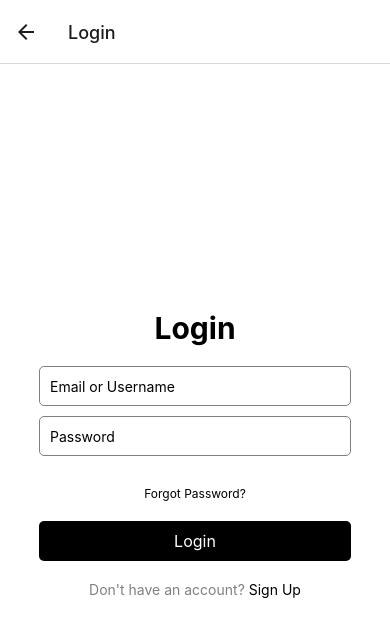
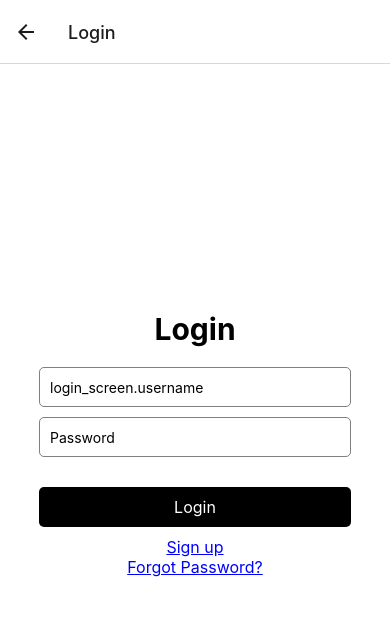
Before and after one commit to sunskywalk/Proiect-colectiv, a React Native app: screen /Login in a window 390 px wide. Shown: the top 636 px of the page. Built offline with nearby package versions, Linux system fonts and the light colour scheme.

Commit message:
Add files via upload

```diff
--- /dev/null
+++ b/src/screens/ChangePasswordScreen.js
@@ -0,0 +1,107 @@
+import React, { useState } from 'react';
+import { SafeAreaView, StyleSheet, Text, TextInput, View, Pressable } from 'react-native';
+import { useTranslation } from 'react-i18next';
+import { changePassword } from '../services/authService';
+
+export default function ChangePasswordScreen({ navigation }) {
+    const [oldPassword, setOldPassword] = useState('');
+    const [newPassword, setNewPassword] = useState('');
+    const [confirmPassword, setConfirmPassword] = useState('');
+    const { t } = useTranslation();
+
+    const handleChangePassword = async () => {
+        if (newPassword !== confirmPassword) {
+            alert(t('change_password_screen.passwords_do_not_match'));
+            return;
+        }
+        try {
+            const token = 'Bearer your_jwt_token'; // You should get this token from your login state
+            await changePassword(token, oldPassword, newPassword);
+            alert(t('change_password_screen.password_changed'));
+            navigation.navigate('Login');
+        } catch (error) {
+            alert(t('change_password_screen.change_failed'));
+        }
+    };
+
+    return (
+        <SafeAreaView style={styles.container}>
+            <Text style={styles.title}>{t('Change Password')}</Text>
+            <View style={styles.inputView}>
+                <TextInput
+                    style={styles.input}
+                    placeholder={t('change_password_screen.old_password')}
+                    secureTextEntry
+                    autoCorrect={false}
+                    autoCapitalize='none'
+                    value={oldPassword}
+                    onChangeText={setOldPassword}
+                />
+                <TextInput
+                    style={styles.input}
+                    placeholder={t('change_password_screen.new_password')}
+                    secureTextEntry
+                    autoCorrect={false}
+                    autoCapitalize='none'
+                    value={newPassword}
+                    onChangeText={setNewPassword}
+                />
+                <TextInput
+                    style={styles.input}
+                    placeholder={t('change_password_screen.confirm_password')}
+                    secureTextEntry
+                    autoCorrect={false}
+                    autoCapitalize='none'
+                    value={confirmPassword}
+                    onChangeText={setConfirmPassword}
+                />
+            </View>
+            <View style={styles.buttonView}>
+                <Pressable style={styles.button} onPress={handleChangePassword}>
+                    <Text style={styles.buttonText}>{t('Change Password')}</Text>
+                </Pressable>
+            </View>
+        </SafeAreaView>
+    );
+}
+
+const styles = StyleSheet.create({
+    container: {
+        flex: 1,
+        justifyContent: 'center',
+        alignItems: 'center',
+        backgroundColor: '#fff',
+    },
+    title: {
+        fontSize: 30,
+        fontWeight: 'bold',
+        marginBottom: 20,
+    },
+    inputView: {
+        width: '80%',
+        marginBottom: 20,
+    },
+    input: {
+        height: 40,
+        borderColor: 'gray',
+        borderWidth: 1,
+        borderRadius: 5,
+        marginBottom: 10,
+        paddingHorizontal: 10,
+    },
+    buttonView: {
+        width: '80%',
+        marginBottom: 20,
+    },
+    button: {
+        backgroundColor: 'black',
+        height: 40,
+        borderRadius: 5,
+        justifyContent: 'center',
+        alignItems: 'center',
+    },
+    buttonText: {
+        color: '#fff',
+        fontSize: 16,
+    },
+});
--- a/src/screens/LoginScreen.js
+++ b/src/screens/LoginScreen.js
@@ -1,13 +1,23 @@
-import React from 'react';
-import { SafeAreaView, StyleSheet, Text, TextInput, View, Pressable } from 'react-native';
-import { useTranslation } from 'react-i18next'; // Importă hook-ul useTranslation
+import React, { useState } from 'react';
+import { SafeAreaView, StyleSheet, Text, TextInput, View, Pressable, TouchableOpacity } from 'react-native';
+import { useTranslation } from 'react-i18next';
+import { login } from '../services/authService';
 
-export default function LoginForm({ navigation }) {
-    const { t } = useTranslation(); // Folosește hook-ul useTranslation
+export default function LoginScreen({ navigation }) {
+    const [username, setUsername] = useState('');
+    const [password, setPassword] = useState('');
+    const { t } = useTranslation();
 
-    const handleSignUp = () => {
-        // Navigate to SignupScreen.js
-        navigation.navigate('Signup');
+    const handleLogin = async () => {
+        try {
+            const response = await login(username, password);
+            // Save token and navigate to Home screen
+            // For example, you can save the token in AsyncStorage or in a state management library
+            alert(t('login_screen.login_successful'));
+            navigation.navigate('Home');
+        } catch (error) {
+            alert(t('login_screen.login_failed'));
+        }
     };
 
     return (
@@ -16,9 +26,11 @@ export default function LoginForm({ navigation }) {
             <View style={styles.inputView}>
                 <TextInput
                     style={styles.input}
-                    placeholder={t('login_screen.email_or_username')}
+                    placeholder={t('login_screen.username')}
                     autoCorrect={false}
                     autoCapitalize='none'
+                    value={username}
+                    onChangeText={setUsername}
                 />
                 <TextInput
                     style={styles.input}
@@ -26,22 +38,21 @@ export default function LoginForm({ navigation }) {
                     secureTextEntry
                     autoCorrect={false}
                     autoCapitalize='none'
+                    value={password}
+                    onChangeText={setPassword}
                 />
             </View>
-            <Pressable onPress={() => alert(t('login_screen.forgot_password'))}>
-                <Text style={styles.forgetText}>{t('login_screen.forgot_password')}</Text>
-            </Pressable>
             <View style={styles.buttonView}>
-                <Pressable style={styles.button} onPress={() => alert(t('login_screen.login_successful'))}>
+                <Pressable style={styles.button} onPress={handleLogin}>
                     <Text style={styles.buttonText}>{t('login_screen.login')}</Text>
                 </Pressable>
+                <TouchableOpacity onPress={() => navigation.navigate('Signup')}>
+                    <Text style={styles.linkText}>{t('Sign up')}</Text>
+                </TouchableOpacity>
+                <TouchableOpacity onPress={() => navigation.navigate('ChangePassword')}>
+                    <Text style={styles.linkText}>{t('login_screen.forgot_password')}</Text>
+                </TouchableOpacity>
             </View>
-            <Text style={styles.footerText}>
-                {t('login_screen.no_account')}
-                <Pressable onPress={handleSignUp}>
-                    <Text style={styles.signup}> {t('login_screen.sign_up')}</Text>
-                </Pressable>
-            </Text>
         </SafeAreaView>
     );
 }
@@ -70,14 +81,10 @@ const styles = StyleSheet.create({
         marginBottom: 10,
         paddingHorizontal: 10,
     },
-    forgetText: {
-        fontSize: 12,
-        color: 'black',
-        marginBottom: 20,
-    },
     buttonView: {
         width: '80%',
         marginBottom: 20,
+        alignItems: 'center',
     },
     button: {
         backgroundColor: 'black',
@@ -85,16 +92,16 @@ const styles = StyleSheet.create({
         borderRadius: 5,
         justifyContent: 'center',
         alignItems: 'center',
+        marginBottom: 10,
+        width: '100%',
     },
     buttonText: {
         color: '#fff',
         fontSize: 16,
     },
-    footerText: {
-        fontSize: 14,
-        color: 'gray',
-    },
-    signup: {
-        color: 'black',
+    linkText: {
+        color: 'blue',
+        fontSize: 16,
+        textDecorationLine: 'underline',
     },
 });
--- a/src/screens/SignupScreen.js
+++ b/src/screens/SignupScreen.js
@@ -1,19 +1,28 @@
 import React, { useState } from 'react';
 import { SafeAreaView, StyleSheet, Text, TextInput, View, Pressable } from 'react-native';
-import { useTranslation } from 'react-i18next'; // Importă hook-ul useTranslation
+import { useTranslation } from 'react-i18next';
+import { register } from '../services/authService';
 
 export default function SignupScreen({ navigation }) {
+    const [email, setEmail] = useState('');
+    const [username, setUsername] = useState('');
     const [password, setPassword] = useState('');
     const [confirmPassword, setConfirmPassword] = useState('');
-    const { t } = useTranslation(); // Folosește hook-ul useTranslation
+    const { t } = useTranslation();
 
-    const handleCreateAccount = () => {
+    const handleCreateAccount = async () => {
         if (password !== confirmPassword) {
-            alert(t('signup_screen.passwords_do_not_match')); // Mesaj de eroare tradus
+            alert(t('signup_screen.passwords_do_not_match'));
             return;
         }
-        // Handle account creation logic
-        alert(t('signup_screen.account_created')); // Mesaj de succes tradus
+        try {
+            await register(email, username, password);
+            alert(t('signup_screen.account_created'));
+            navigation.navigate('Login');
+        } catch (error) {
+            console.error(error); // Adaugă un log pentru a vedea eroarea
+            alert(t('signup_screen.registration_failed'));
+        }
     };
 
     return (
@@ -25,12 +34,16 @@ export default function SignupScreen({ navigation }) {
                     placeholder={t('signup_screen.email')}
                     autoCorrect={false}
                     autoCapitalize='none'
+                    value={email}
+                    onChangeText={setEmail}
                 />
                 <TextInput
                     style={styles.input}
                     placeholder={t('signup_screen.username')}
                     autoCorrect={false}
                     autoCapitalize='none'
+                    value={username}
+                    onChangeText={setUsername}
                 />
                 <TextInput
                     style={styles.input}
@@ -87,6 +100,7 @@ const styles = StyleSheet.create({
     buttonView: {
         width: '80%',
         marginBottom: 20,
+        alignItems: 'center',
     },
     button: {
         backgroundColor: 'black',
@@ -94,6 +108,8 @@ const styles = StyleSheet.create({
         borderRadius: 5,
         justifyContent: 'center',
         alignItems: 'center',
+        marginBottom: 10,
+        width: '100%',
     },
     buttonText: {
         color: '#fff',
--- /dev/null
+++ b/src/services/authService.js
@@ -0,0 +1,33 @@
+import axios from 'axios';
+
+// Adresa IP a computerului tău
+const API_URL = 'http://192.168.100.1:5000/auth';
+
+export const register = async (email, username, password) => {
+  try {
+    const response = await axios.post(`${API_URL}/register`, { email, username, password });
+    return response.data;
+  } catch (error) {
+    throw error;
+  }
+};
+
+export const login = async (username, password) => {
+  try {
+    const response = await axios.post(`${API_URL}/login`, { username, password });
+    return response.data;
+  } catch (error) {
+    throw error;
+  }
+};
+
+export const changePassword = async (token, oldPassword, newPassword) => {
+  try {
+    const response = await axios.post(`${API_URL}/change-password`, { oldPassword, newPassword }, {
+      headers: { Authorization: `Bearer ${token}` }
+    });
+    return response.data;
+  } catch (error) {
+    throw error;
+  }
+};
```
